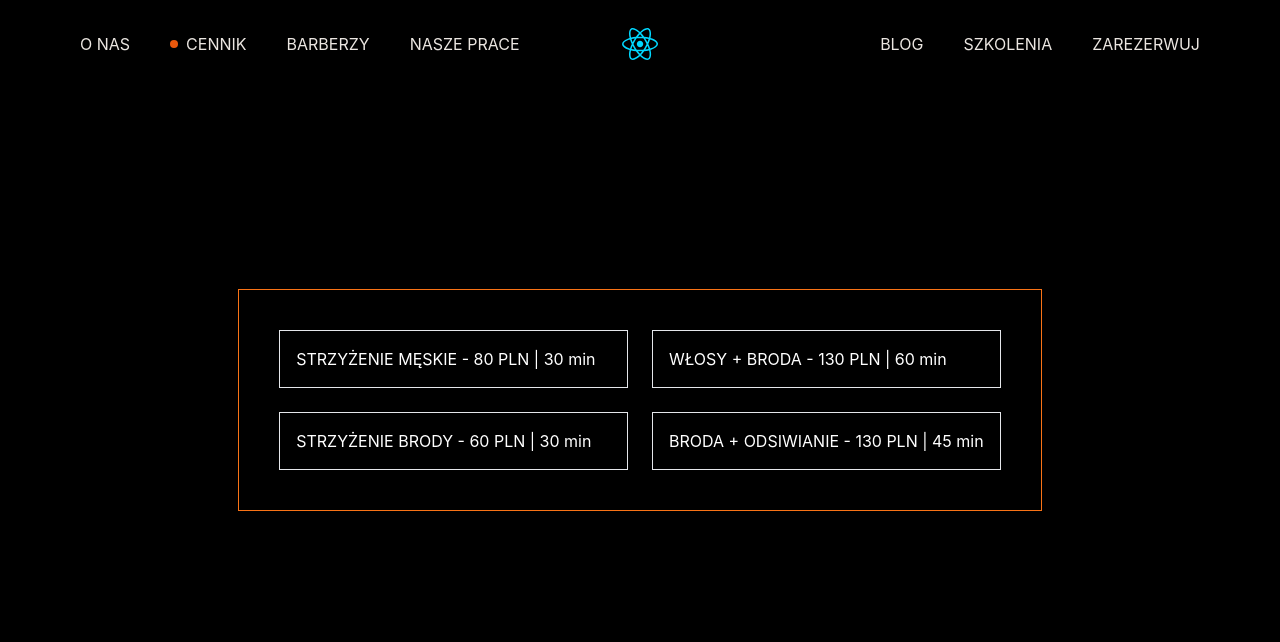
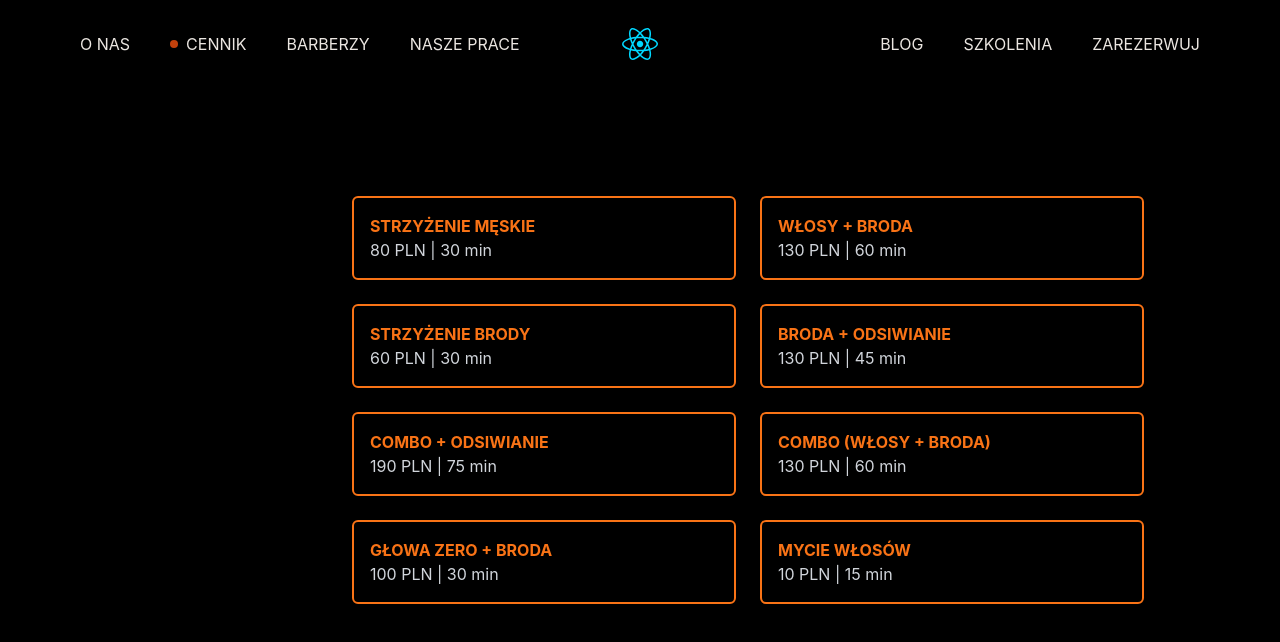
Before and after one commit to TomChuck10/Mento-Barber, a React (Vite) app: page / in a window 1280 px wide. Both pictures are taken after a click on the element "CENNIK". Shown: the top 642 px of the page. Built offline with nearby package versions, Linux system fonts and the light colour scheme.

Commit message:
Added price-list

```diff
--- a/index.html
+++ b/index.html
@@ -3,6 +3,10 @@
   <head>
     <meta charset="UTF-8" />
     <link rel="icon" type="image/svg+xml" href="/vite.svg" />
+    <script
+      src="https://kit.fontawesome.com/db054acda6.js"
+      crossorigin="anonymous"
+    ></script>
     <meta name="viewport" content="width=device-width, initial-scale=1.0" />
     <title>Mento Barber</title>
   </head>
--- a/src/components/Navbar.jsx
+++ b/src/components/Navbar.jsx
@@ -4,7 +4,7 @@ import ViteIcon from "../assets/react.svg";
 const Navbar = () => {
   const [activeSection, setActiveSection] = useState("");
 
-	const scrollToSection = sectionId => {
+  const scrollToSection = (sectionId) => {
     const element = document.getElementById(sectionId);
     if (element) {
       element.scrollIntoView({ behavior: "smooth" });
@@ -37,56 +37,60 @@ const Navbar = () => {
   }, []);
 
   return (
-		<nav className='flex justify-between items-center w-full fixed top-4 left-0 bg-transparent px-20 py-4'>
-			<div className='flex space-x-10 uppercase'>
+    <nav className="flex justify-between items-center w-full fixed top-4 left-0 bg-transparent px-20 py-4">
+      <div className="flex space-x-10 uppercase">
         <p
           className={`text-textPrimary cursor-pointer flex items-center ${
-						activeSection === "about" ? "text-orange-600" : ""
+            activeSection === "about" ? "text-orange-700" : ""
           }`}
-					onClick={() => scrollToSection("about")}>
+          onClick={() => scrollToSection("about")}
+        >
           {activeSection === "about" && (
-						<span className='w-2 h-2 bg-orange-600 rounded-full mr-2'></span>
+            <span className="w-2 h-2 bg-orange-700 rounded-full mr-2"></span>
           )}
           o nas
         </p>
         <p
           className={`text-textPrimary cursor-pointer flex items-center ${
-						activeSection === "pricing" ? "text-orange-600" : ""
+            activeSection === "pricing" ? "text-orange-700" : ""
           }`}
-					onClick={() => scrollToSection("pricing")}>
+          onClick={() => scrollToSection("pricing")}
+        >
           {activeSection === "pricing" && (
-						<span className='w-2 h-2 bg-orange-600 rounded-full mr-2'></span>
+            <span className="w-2 h-2 bg-orange-700 rounded-full mr-2"></span>
           )}
           cennik
         </p>
         <p
           className={`text-textPrimary cursor-pointer flex items-center ${
-						activeSection === "barbers" ? "text-orange-600" : ""
+            activeSection === "barbers" ? "text-orange-700" : ""
           }`}
-					onClick={() => scrollToSection("barbers")}>
+          onClick={() => scrollToSection("barbers")}
+        >
           {activeSection === "barbers" && (
-						<span className='w-2 h-2 bg-orange-600 rounded-full mr-2'></span>
+            <span className="w-2 h-2 bg-orange-700 rounded-full mr-2"></span>
           )}
           barberzy
         </p>
         <p
           className={`text-textPrimary cursor-pointer flex items-center ${
-						activeSection === "works" ? "text-orange-600" : ""
+            activeSection === "works" ? "text-orange-700" : ""
           }`}
-					onClick={() => scrollToSection("works")}>
+          onClick={() => scrollToSection("works")}
+        >
           {activeSection === "works" && (
-						<span className='w-2 h-2 bg-orange-600 rounded-full mr-2'></span>
+            <span className="w-2 h-2 bg-orange-700 rounded-full mr-2"></span>
           )}
           nasze prace
         </p>
       </div>
-			<div className='flex justify-center absolute left-1/2 transform -translate-x-1/2'>
-				<img src={ViteIcon} alt='Vite Icon' />
+      <div className="flex justify-center absolute left-1/2 transform -translate-x-1/2">
+        <img src={ViteIcon} alt="Vite Icon" />
       </div>
-			<div className='flex space-x-10 uppercase'>
-				<p className='text-textPrimary'>blog</p>
-				<p className='text-textPrimary'>szkolenia</p>
-				<p className='text-textPrimary'>zarezerwuj</p>
+      <div className="flex space-x-10 uppercase">
+        <p className="text-textPrimary">blog</p>
+        <p className="text-textPrimary">szkolenia</p>
+        <p className="text-textPrimary">zarezerwuj</p>
       </div>
     </nav>
   );
--- a/src/pages/HomePage.jsx
+++ b/src/pages/HomePage.jsx
@@ -22,35 +22,40 @@ const HomePage = () => {
   };
 
   return (
-		<div className='h-screen overflow-y-scroll snap-y snap-mandatory'>
+    <div className="h-screen overflow-y-scroll snap-y snap-mandatory">
       <Navbar />
       {/* Pierwszy ekran */}
       <div
-				id='about'
-				className='flex flex-col min-h-screen px-20 pt-12 snap-start'>
-				<div className='flex flex-col items-start mt-60 leading-none max-w-screen-sm'>
-					<h1 className='text-textPrimary uppercase text-titleOne'>
+        id="about"
+        className="flex flex-col min-h-screen px-20 pt-12 snap-start"
+      >
+        <div className="flex flex-col items-start mt-60 leading-none max-w-screen-sm">
+          <h1 className="text-textPrimary uppercase text-titleOne font-bold text-7xl">
             mento barber
           </h1>
-					<h1 className='text-titleTwo uppercase'>bochnia</h1>
-					<p>
+          <h1 className="text-titleTwo uppercase font-bold text-9xl">
+            bochnia
+          </h1>
+          <p className="mt-4 max-w-xl text-lg text-gray-300">
             MENTO Barber Bochnia Shop to znakomite miejsce, gdzie rzemiosło
             spotyka się z pasją i profesjonalizmem. Nasza oferta skupia się na
-						perfekcyjnych męskich fryzurach, precyzyjnym strzyżeniu brody, oraz
+            perfekcyjnych męskich fryzurach, precyzyjnym strzyżeniu brody oraz
             zadbanym zarostem.
           </p>
         </div>
-				<div className='flex justify-between items-center w-full mt-auto py-4'>
-					<div className='flex space-x-4'>
-						<div className='border border-gray-400 rounded-full p-2 text-textPrimary'>
+        <div className="flex justify-between items-center w-full mt-auto py-4">
+          <div className="flex space-x-4">
+            <div className="border border-gray-400 rounded-full p-2 text-textPrimary">
               Nad Babicą 2, Bochnia
             </div>
-						<div className='border border-gray-400 rounded-full p-2 text-textPrimary'>
+            <div className="border border-gray-400 rounded-full p-2 text-textPrimary">
               +48 123 456 789
             </div>
           </div>
-					<div className='flex space-x-4 text-textPrimary'>
-						<div>Facebook</div>
+          <div className="flex space-x-4 text-textPrimary">
+            <div>
+              <i className="fa-brands fa-facebook-f" />
+            </div>
             <div>Instagram</div>
             <div>TikTok</div>
           </div>
@@ -58,24 +63,41 @@ const HomePage = () => {
       </div>
       {/* Drugi ekran - cennik */}
       <div
-				id='pricing'
-				className='h-screen flex items-center justify-center bg-black text-white snap-start'>
-				<div className='grid grid-cols-2 gap-6 p-10 border border-orange-500'>
-					<div className='border p-4'>STRZYŻENIE MĘSKIE - 80 PLN | 30 min</div>
-					<div className='border p-4'>WŁOSY + BRODA - 130 PLN | 60 min</div>
-					<div className='border p-4'>STRZYŻENIE BRODY - 60 PLN | 30 min</div>
-					<div className='border p-4'>
-						BRODA + ODSIWIANIE - 130 PLN | 45 min
+        id="pricing"
+        className="h-screen flex items-center justify-end pr-24 bg-black text-orange-500 snap-start"
+      >
+        <div className="grid grid-cols-2 gap-6 p-10">
+          {[
+            { name: "STRZYŻENIE MĘSKIE", price: "80 PLN", time: "30 min" },
+            { name: "WŁOSY + BRODA", price: "130 PLN", time: "60 min" },
+            { name: "STRZYŻENIE BRODY", price: "60 PLN", time: "30 min" },
+            { name: "BRODA + ODSIWIANIE", price: "130 PLN", time: "45 min" },
+            { name: "COMBO + ODSIWIANIE", price: "190 PLN", time: "75 min" },
+            { name: "COMBO (WŁOSY + BRODA)", price: "130 PLN", time: "60 min" },
+            { name: "GŁOWA ZERO + BRODA", price: "100 PLN", time: "30 min" },
+            { name: "MYCIE WŁOSÓW", price: "10 PLN", time: "15 min" },
+          ].map((item, index) => (
+            <div
+              key={index}
+              className="p-4 text-start w-96 text-orange-500 border-2 border-orange-500 rounded-md transition-all duration-300
+                   hover:border-orange-400 hover:shadow-[0_0_15px_rgba(255,120,0,0.8)] cursor-pointer"
+            >
+              <h3 className="font-bold">{item.name}</h3>
+              <p className="text-gray-300">
+                {item.price} | {item.time}
+              </p>
             </div>
+          ))}
         </div>
       </div>
       {/* Trzeci ekran - barberzy */}
       <div
-				id='barbers'
-				className='h-screen flex items-center justify-center bg-darkBlue text-white snap-start'>
-				<div className='text-center p-10'>
-					<h1 className='text-6xl font-bold text-orange-500'>JIMMY</h1>
-					<p className='mt-4 max-w-lg'>
+        id="barbers"
+        className="h-screen flex items-center justify-center bg-darkBlue text-white snap-start"
+      >
+        <div className="text-center p-10">
+          <h1 className="text-6xl font-bold text-orange-500">JIMMY</h1>
+          <p className="mt-4 max-w-lg">
             Lorem ipsum dolor sit amet, consectetur adipiscing elit. Proin at
             sollicitudin libero, vitae eleifend ante. Donec quis tellus
             bibendum, tincidunt massa id, euismod nisl.
@@ -84,49 +106,50 @@ const HomePage = () => {
       </div>
       {/* Czwarty ekran - nasze prace */}
       <div
-				id='works'
-				className='h-screen flex items-center justify-center bg-black text-white snap-start'>
-				<div className='text-center w-full'>
-					<div className='w-full'>
+        id="works"
+        className="h-screen flex items-center justify-center bg-black text-white snap-start"
+      >
+        <div className="text-center w-full">
+          <div className="w-full">
             <Slider {...settings}>
-							<div className='bg-red-500 p-4'>
+              <div className="bg-red-500 p-4">
                 <h3>1</h3>
               </div>
-							<div className='bg-green-500 p-4'>
+              <div className="bg-green-500 p-4">
                 <h3>2</h3>
               </div>
-							<div className='bg-blue-500 p-4'>
+              <div className="bg-blue-500 p-4">
                 <h3>3</h3>
               </div>
-							<div className='bg-yellow-500 p-4'>
+              <div className="bg-yellow-500 p-4">
                 <h3>4</h3>
               </div>
-							<div className='bg-purple-500 p-4'>
+              <div className="bg-purple-500 p-4">
                 <h3>5</h3>
               </div>
-							<div className='bg-pink-500 p-4'>
+              <div className="bg-pink-500 p-4">
                 <h3>6</h3>
               </div>
             </Slider>
           </div>
-					<div className='w-full mt-10'>
+          <div className="w-full mt-10">
             <Slider {...reverseSettings}>
-							<div className='bg-red-500 p-4'>
+              <div className="bg-red-500 p-4">
                 <h3>1</h3>
               </div>
-							<div className='bg-green-500 p-4'>
+              <div className="bg-green-500 p-4">
                 <h3>2</h3>
               </div>
-							<div className='bg-blue-500 p-4'>
+              <div className="bg-blue-500 p-4">
                 <h3>3</h3>
               </div>
-							<div className='bg-yellow-500 p-4'>
+              <div className="bg-yellow-500 p-4">
                 <h3>4</h3>
               </div>
-							<div className='bg-purple-500 p-4'>
+              <div className="bg-purple-500 p-4">
                 <h3>5</h3>
               </div>
-							<div className='bg-pink-500 p-4'>
+              <div className="bg-pink-500 p-4">
                 <h3>6</h3>
               </div>
             </Slider>
```
Also changed, not shown: 1 other file (tests, documents, lock files or other folders). Lines whose indentation alone changed are shown as unchanged.
